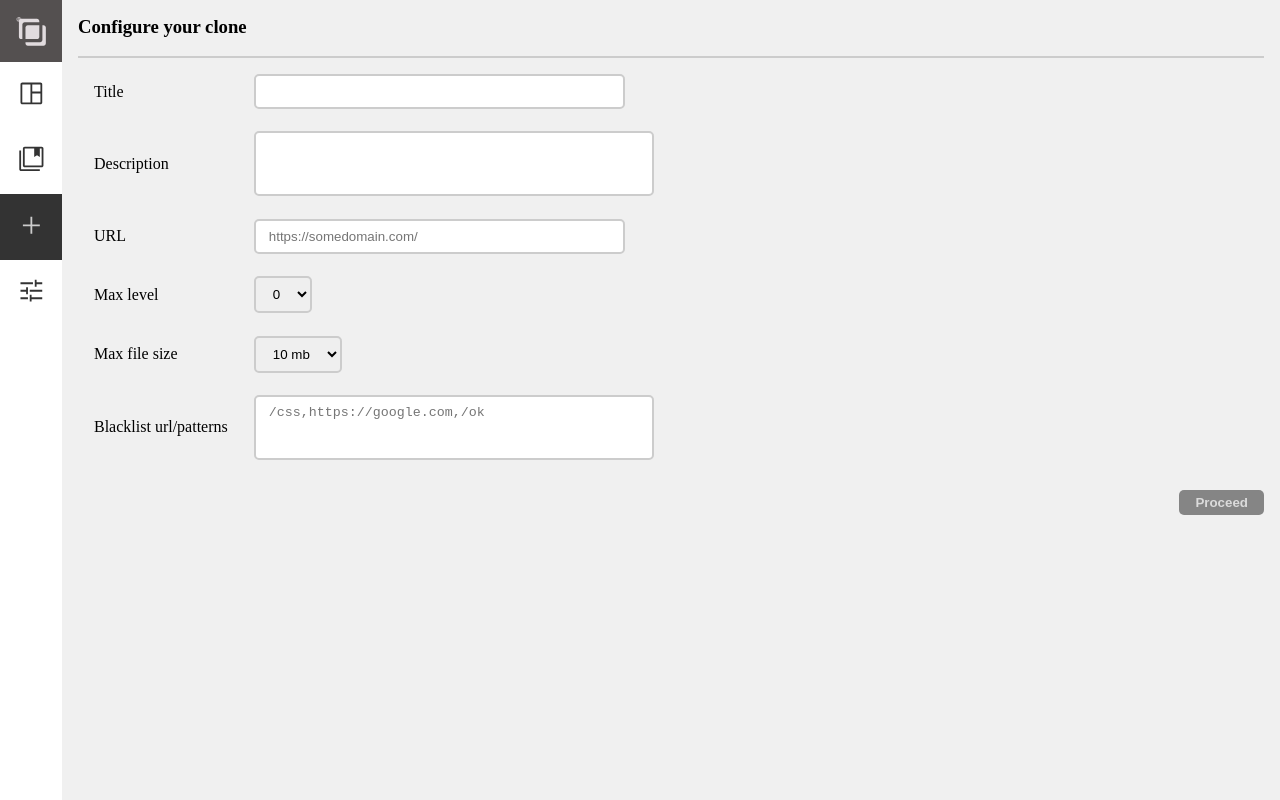
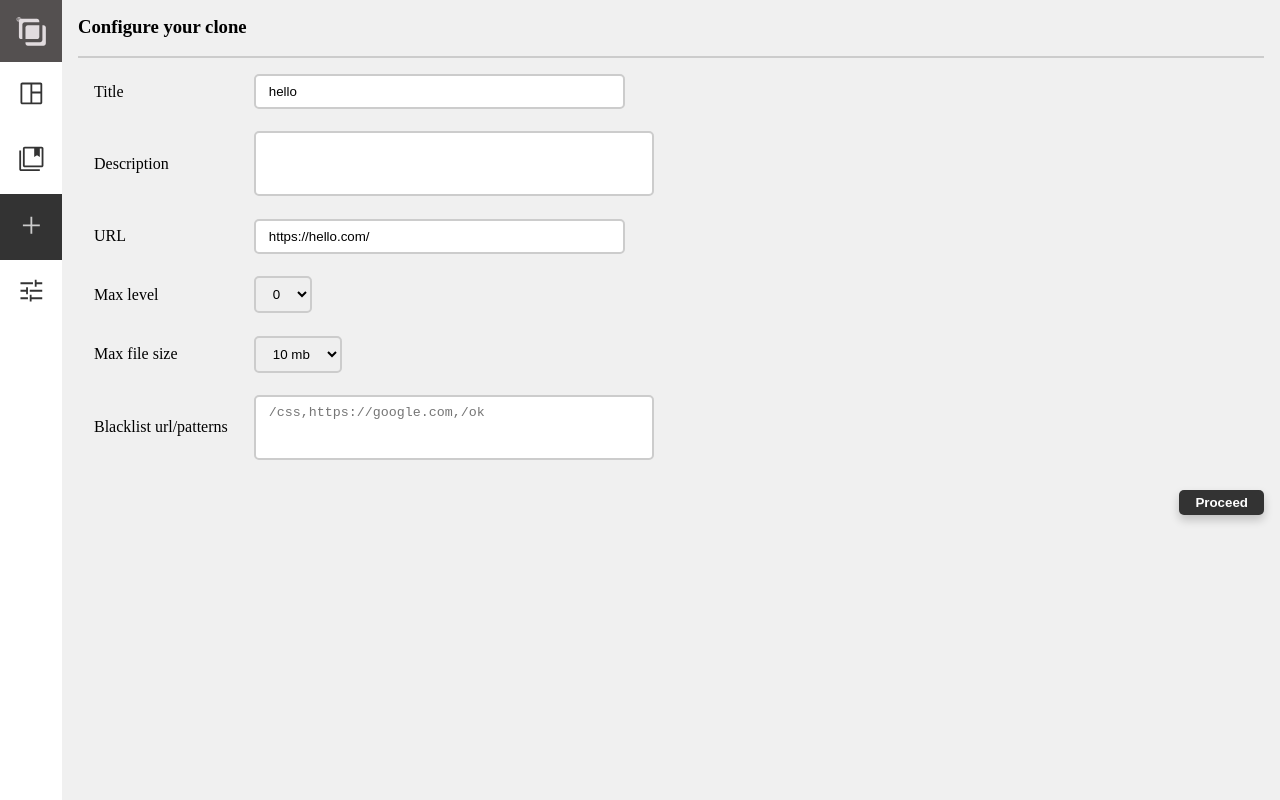
Before and after one commit to lokaimoma/wsclone, a SvelteKit app in the folder ui/desktop/: page /add in a window 1280 px wide. Built offline with nearby package versions, Linux system fonts and the light colour scheme.

Commit message:
Create basic pipeline to communicate with Rust via tauri_ipc

```diff
--- a/ui/desktop/package.json
+++ b/ui/desktop/package.json
@@ -9,7 +9,8 @@
     "preview": "vite preview",
     "check": "svelte-kit sync && svelte-check --tsconfig ./jsconfig.json",
     "check:watch": "svelte-kit sync && svelte-check --tsconfig ./jsconfig.json --watch",
-    "tauri": "tauri"
+    "tauri": "tauri",
+    "tdev": "tauri dev"
   },
   "dependencies": {
     "@tauri-apps/api": "^1.2.0"
--- /dev/null
+++ b/ui/desktop/src/lib/psychic.ts
@@ -0,0 +1,13 @@
+import { invoke } from "@tauri-apps/api";
+
+enum Commands {
+    HANDLE_COMMAND = "handle_command"
+}
+
+class Psychic {
+    public static async clone_site(): Promise<void> {
+        await invoke<void>(`plugin:wsclone|${Commands.HANDLE_COMMAND}`);
+    }
+}
+
+export default Psychic;
--- a/ui/desktop/src/routes/add/components/AddClone.svelte
+++ b/ui/desktop/src/routes/add/components/AddClone.svelte
@@ -1,7 +1,9 @@
 <script lang="ts">
+    import Psychic from "$lib/psychic";
+
     let description: string;
-    let title: string;
-    let url: URL;
+    let title: string = "hello";
+    let url: URL = new URL("https://hello.com");
     let maxLevel: number;
     let maxFileSize: number;
     let blackListUrls: string;
@@ -21,6 +23,11 @@
     function onProceedBtnClicked() {
         processingReq = true;
         // build AddClone payload and invoke tauri command
+        Psychic.clone_site().then(() => {
+            console.log("Hey back from rust!!");
+        }).catch(e => {
+            console.error(`Error occured ${e}`);
+        });
     }
 </script>
 
@@ -45,6 +52,7 @@
                     on:change={(e) => onUrlChange(e)}
                     required
                     placeholder="https://somedomain.com/"
+                    value={url? url.toString() : ""}
                 />
                 {#if urlError}
                     <p class="error">Invalid url</p>
```
Also changed, not shown: 1 other file (tests, documents, lock files or other folders).
